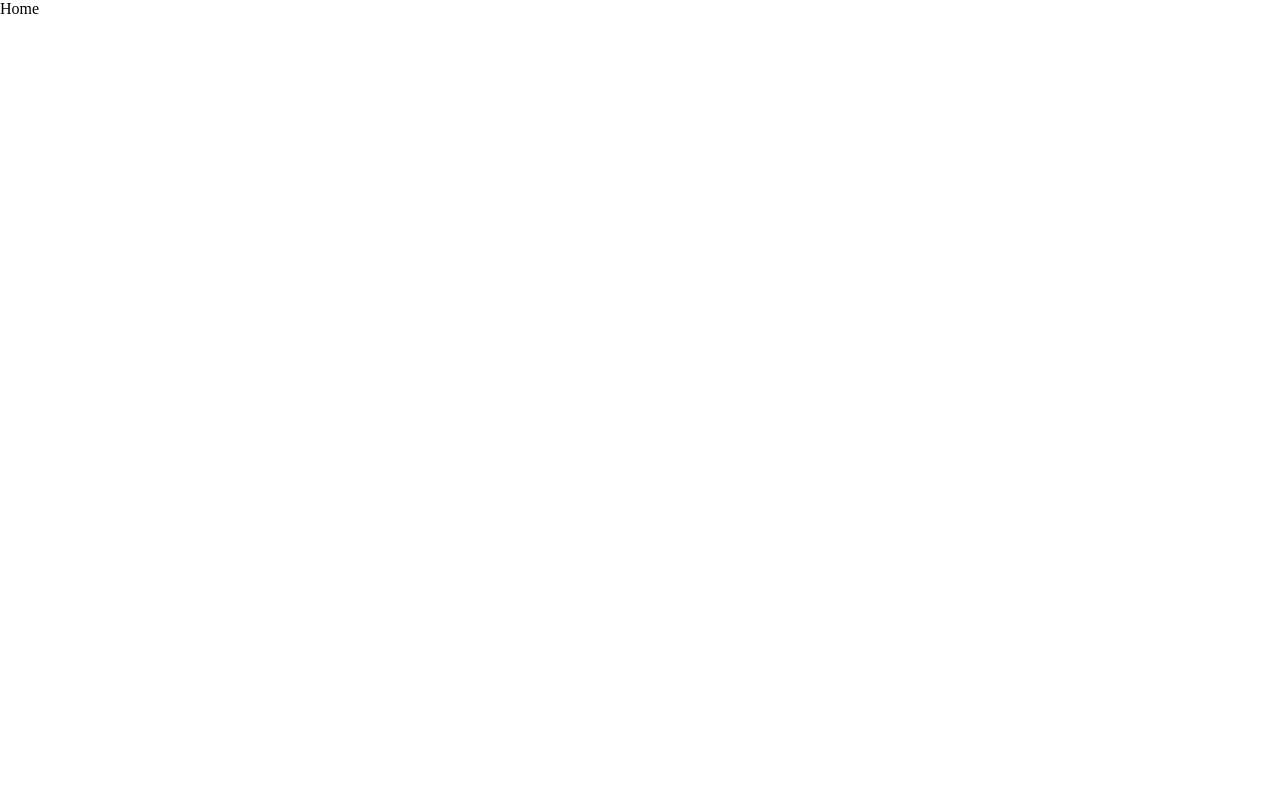
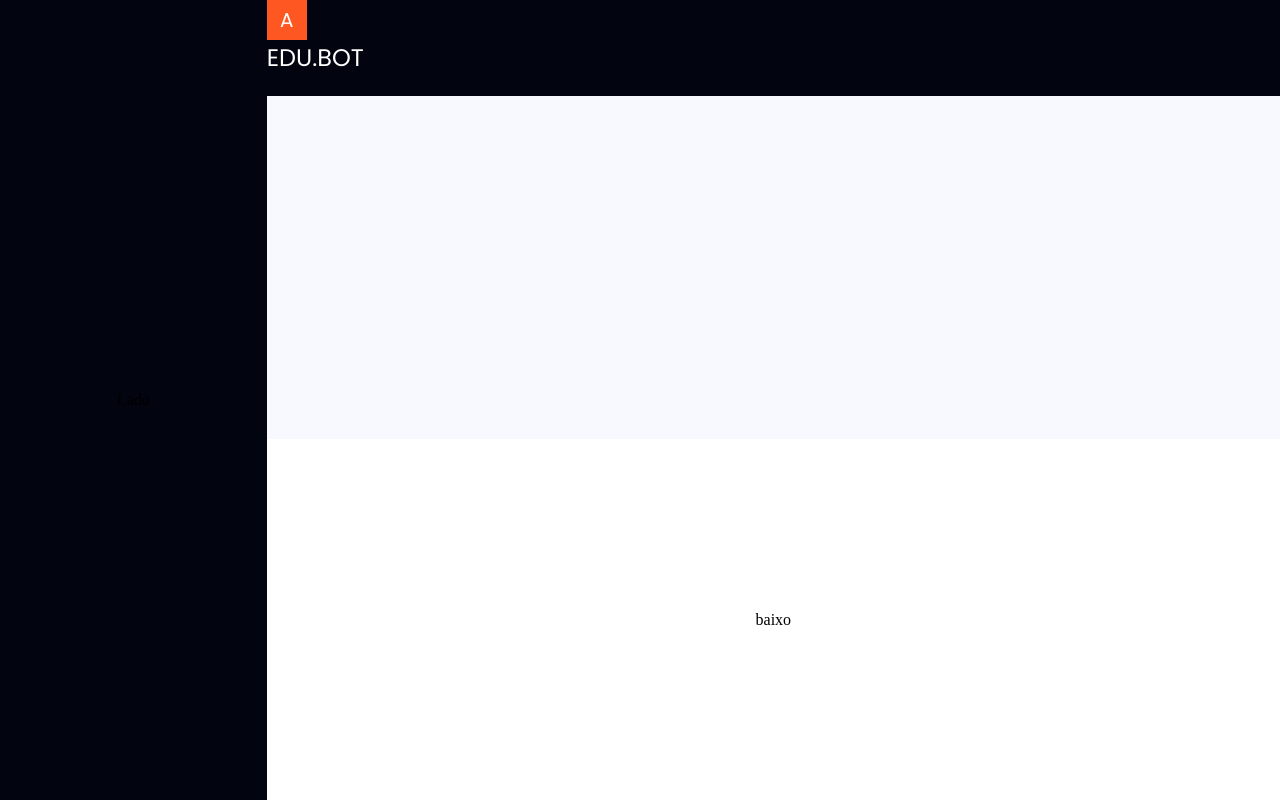
Before and after one commit to MatheusAmarall/EduBot, a React (Create React App) app: page /home in a window 1280 px wide. Built offline with nearby package versions, Linux system fonts and the light colour scheme.

Commit message:
EDU-005 - criado estrutura base tela home

```diff
--- a/src/pages/Home/home.js
+++ b/src/pages/Home/home.js
@@ -1,10 +1,35 @@
+import { Grid, Avatar, Typography } from '@mui/material'
 import React from 'react'
+import { deepOrange } from '@mui/material/colors';
 
 const Home = () => {
   return (
-    <div>
-        Home
-    </div>
+    <Grid container style={{ height: '100vh', width: '100%' }}>
+      <Grid item xs={2.5} style={{ backgroundColor: '#02040f', display: 'flex', alignItems: 'center', justifyContent: 'center' }} >
+        Lado
+
+      </Grid>
+      <Grid item xs={9.5} style={{ backgroundColor: '#f8f8ff', display: 'flex', alignItems: 'center', justifyContent: 'center' }} >
+        <Grid container style={{ height: "100%" }}>
+          <Grid item xs={12} style={{ backgroundColor: "#02040f", display: 'flex', height: "12%" }}>
+            <Grid>
+              <Avatar sx={{ bgcolor: deepOrange[500] }} variant="square">
+                A
+              </Avatar>
+              <Typography color="white" fontSize={24}>
+                EDU.BOT
+              </Typography>
+            </Grid>
+          </Grid>
+          <Grid item xs={12} style={{ backgroundColor: "#fff", display: 'flex', alignItems: 'center', justifyContent: 'center' }}>
+            baixo
+
+          </Grid>
+        </Grid>
+
+      </Grid>
+
+    </Grid>
   )
 }
 
```
Also changed, not shown: 1 other file (tests, documents, lock files or other folders).
